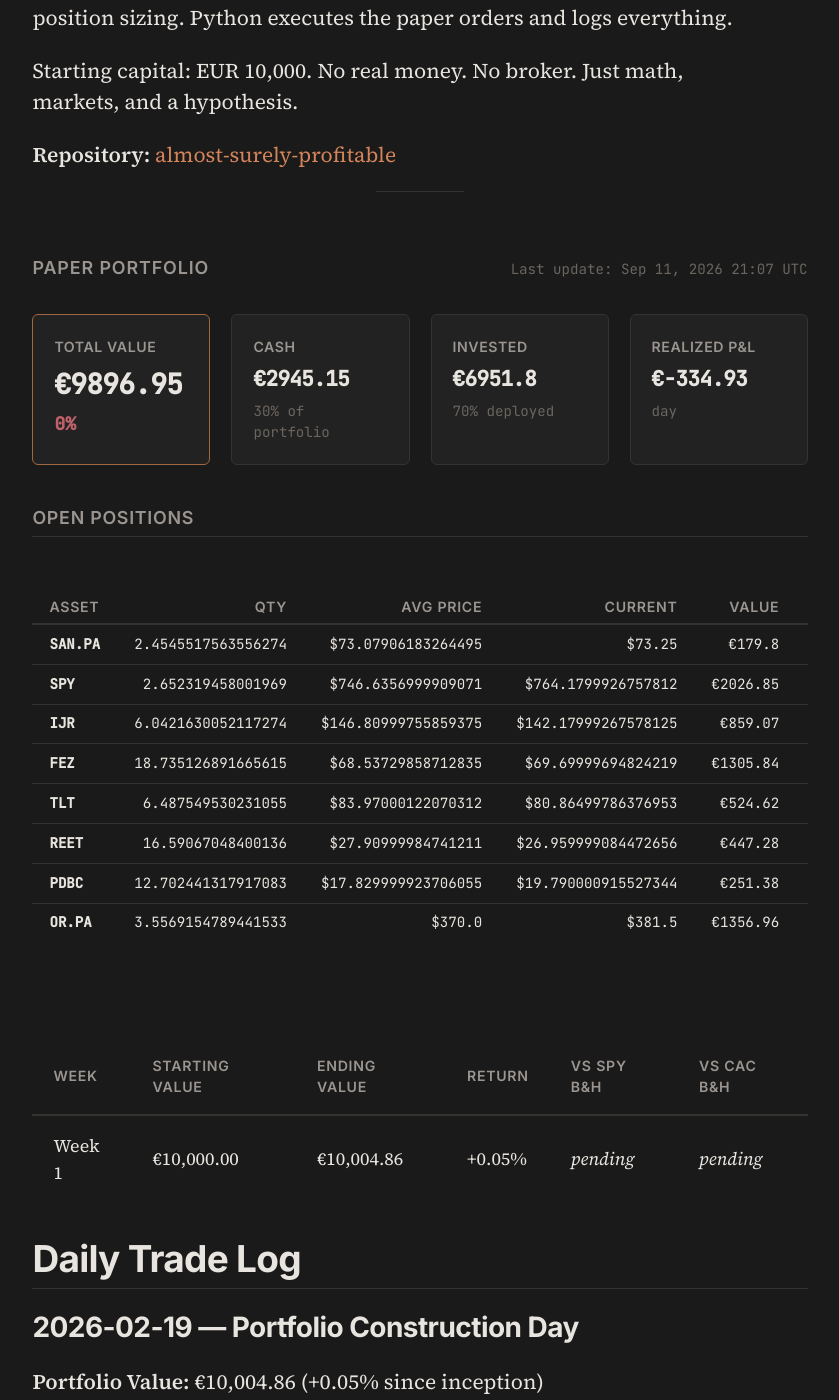
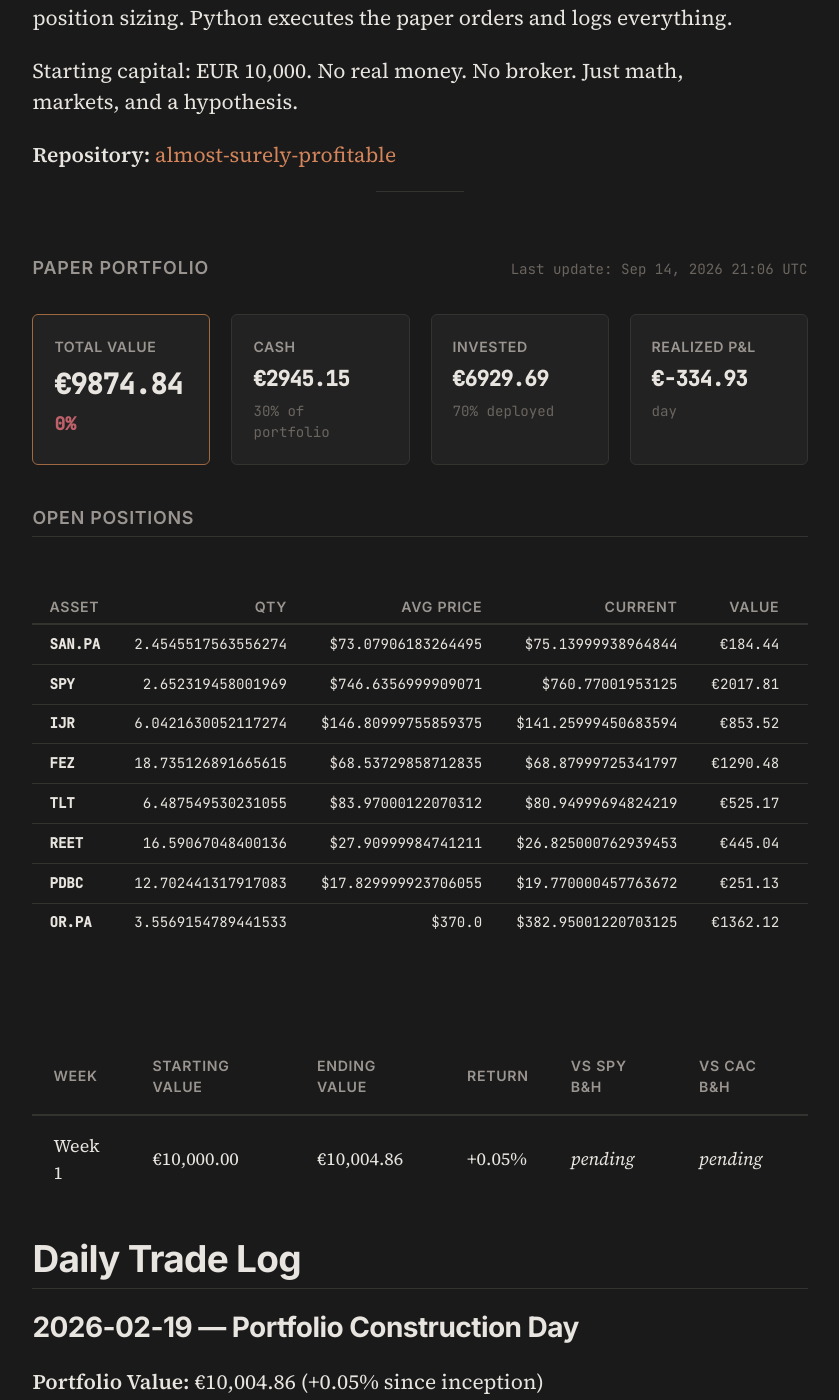
Before and after one commit to Alm0stSurely/alm0stsurely.github.io, a Jekyll site: the page built from trading.md, in a window 1280 px wide and 1400 px high, scrolled down 854 px. Shown: the whole window, without its empty margins (220-1059 px from the left). Built offline with Jekyll 4.4.1, drawn with Linux system fonts in a browser that asks for light colours.

Commit message:
Update portfolio and trading analysis for 2026-09-14

```diff
--- a/_data/portfolio.json
+++ b/_data/portfolio.json
@@ -3,79 +3,79 @@
   "total_realized_pnl": -334.92691246654357,
   "positions": [
     {
+      "ticker": "SAN.PA",
       "quantity": 2.4545517563556274,
       "avg_price": 73.07906183264495,
-   "current_price": 73.25,
-   "ticker": "SAN.PA",
-   "market_value": 179.79591615304972,
-   "unrealized_pnl": 0.419576578909556,
-   "unrealized_pnl_pct": 0.002339085410627057
+      "current_price": 75.13999938964844,
+      "market_value": 184.43501747442235,
+      "unrealized_pnl": 5.058677900282191,
+      "unrealized_pnl_pct": 0.02820147803379235
     },
     {
+      "ticker": "SPY",
       "quantity": 2.652319458001969,
       "avg_price": 746.6356999909071,
-   "current_price": 764.1799926757812,
-   "ticker": "SPY",
-   "market_value": 2026.849463989777,
-   "unrealized_pnl": 46.5330688649733,
-   "unrealized_pnl_pct": 0.023497795089476442
+      "current_price": 760.77001953125,
+      "market_value": 2017.8051258672724,
+      "unrealized_pnl": 37.48873074246876,
+      "unrealized_pnl_pct": 0.01893067735779976
     },
     {
+      "ticker": "IJR",
       "quantity": 6.0421630052117274,
       "avg_price": 146.80999755859375,
-   "current_price": 142.17999267578125,
-   "ticker": "IJR",
-   "market_value": 859.0746918268799,
-   "unrealized_pnl": -27.975244216879332,
-   "unrealized_pnl_pct": -0.03153739499903338
+      "current_price": 141.25999450683594,
+      "market_value": 853.5159129256159,
+      "unrealized_pnl": -33.534023118143296,
+      "unrealized_pnl_pct": -0.03780398572340241
     },
     {
+      "ticker": "FEZ",
       "quantity": 18.735126891665615,
       "avg_price": 68.53729858712835,
-   "current_price": 69.69999694824219,
-   "ticker": "FEZ",
-   "market_value": 1305.8382871740234,
-   "unrealized_pnl": 21.783301332199244,
-   "unrealized_pnl_pct": 0.01696446146962947
+      "current_price": 68.87999725341797,
+      "market_value": 1290.4754888403647,
+      "unrealized_pnl": 6.420502998540542,
+      "unrealized_pnl_pct": 0.005000177616483668
     },
     {
+      "ticker": "TLT",
       "quantity": 6.487549530231055,
       "avg_price": 83.97000122070312,
-   "current_price": 80.86499786376953,
-   "ticker": "TLT",
-   "market_value": 524.6156789032333,
-   "unrealized_pnl": -20.14386306964036,
-   "unrealized_pnl_pct": -0.03697753140163156
+      "current_price": 80.94999694824219,
+      "market_value": 525.167114673774,
+      "unrealized_pnl": -19.592427299099654,
+      "unrealized_pnl_pct": -0.03596527603379779
     },
     {
+      "ticker": "REET",
       "quantity": 16.59067048400136,
       "avg_price": 27.90999984741211,
-   "current_price": 26.959999084472656,
-   "ticker": "REET",
-   "market_value": 447.2844610594642,
-   "unrealized_pnl": -15.761149617478338,
-   "unrealized_pnl_pct": -0.03403800674071084
+      "current_price": 26.825000762939453,
+      "market_value": 445.04474839101357,
+      "unrealized_pnl": -18.000862285928974,
+      "unrealized_pnl_pct": -0.03887492262287701
     },
     {
+      "ticker": "PDBC",
       "quantity": 12.702441317917083,
       "avg_price": 17.829999923706055,
-   "current_price": 19.790000915527344,
-   "ticker": "PDBC",
-   "market_value": 251.38132531101144,
-   "unrealized_pnl": 24.896797581669205,
-   "unrealized_pnl_pct": 0.10992714527246576
+      "current_price": 19.770000457763672,
+      "market_value": 251.1272706699369,
+      "unrealized_pnl": 24.642742940594673,
+      "unrealized_pnl_pct": 0.10880541460228887
     },
     {
+      "ticker": "OR.PA",
       "quantity": 3.5569154789441533,
       "avg_price": 370.0,
-   "current_price": 381.5,
-   "ticker": "OR.PA",
-   "market_value": 1356.9632552171945,
-   "unrealized_pnl": 40.904528007857834,
-   "unrealized_pnl_pct": 0.03108108108108114
+      "current_price": 382.95001220703125,
+      "market_value": 1362.120826081042,
+      "unrealized_pnl": 46.0620988717053,
+      "unrealized_pnl_pct": 0.03500003299197644
     }
   ],
- "last_updated": "2026-09-11T21:07:05.926089",
- "total_value": 9896.950591552682,
- "positions_value": 6951.803079634634
+  "last_updated": "2026-09-14T21:06:43.151607",
+  "total_value": 9874.839016841492,
+  "positions_value": 6929.691504923442
 }
```
Also changed, not shown: _trading_analysis.md (+26 -47 lines). Lines whose indentation alone changed are shown as unchanged.
